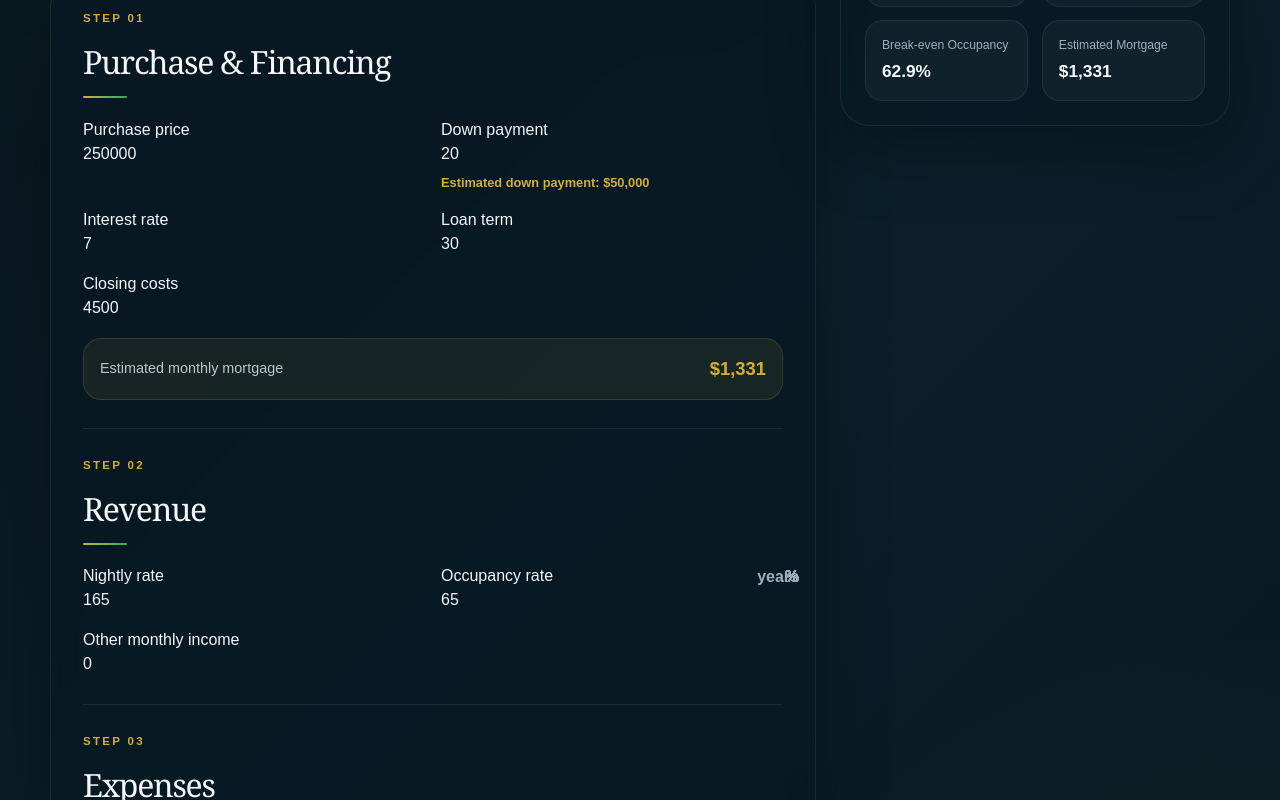
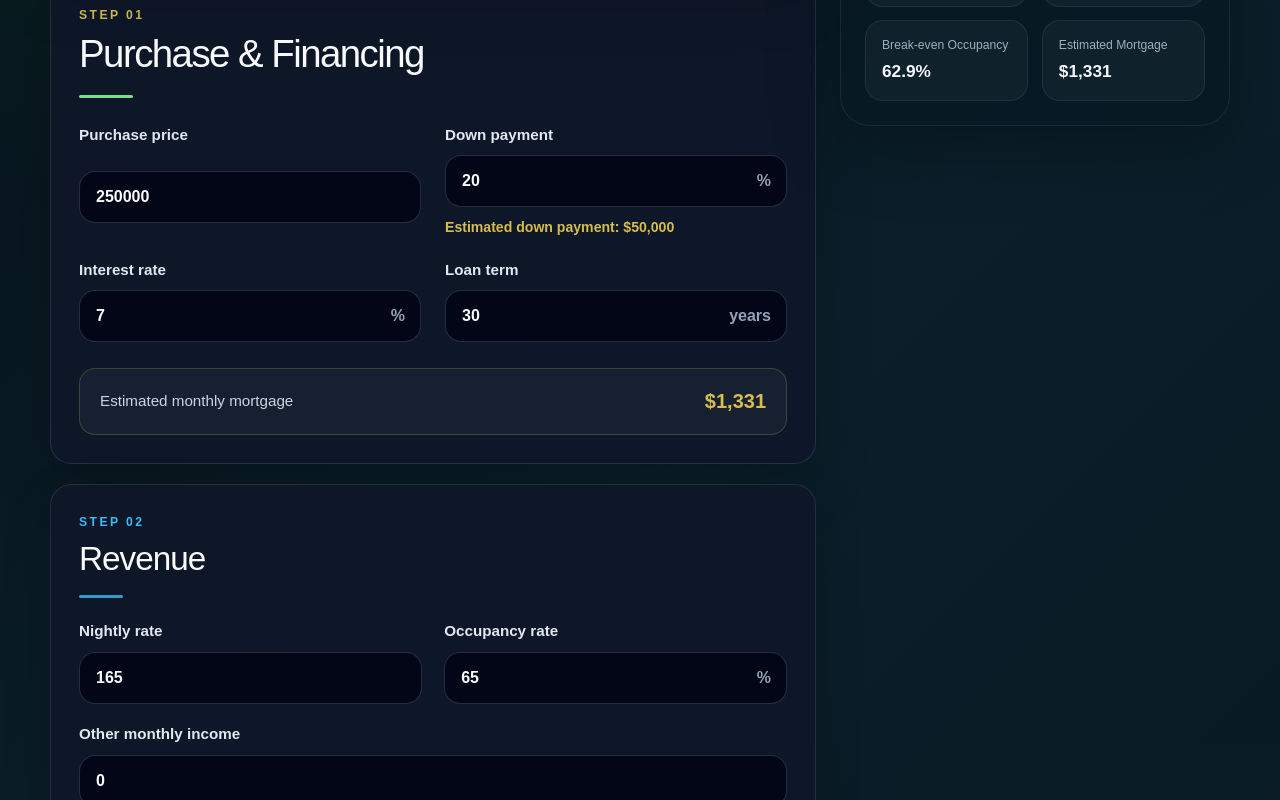
Before and after one commit to codiemaureen/rentulator, a Next.js app: page / in a window 1280 px wide. Shown: the part 480-1280 px from the top of the page. Built offline with nearby package versions, Linux system fonts and the light colour scheme.

Commit message:
Separating cards into individual css modules

```diff
--- a/src/app/components/AnalyzerForm.module.css
+++ b/src/app/components/AnalyzerForm.module.css
@@ -1,14 +1,5 @@
-.formCard {
- padding: clamp(1.25rem, 3vw, 2rem);
- border: 1px solid rgba(245, 247, 250, 0.08);
- border-radius: 30px;
- background: rgba(8, 25, 35, 0.86);
- box-shadow: 0 24px 70px rgba(0, 0, 0, 0.28);
- backdrop-filter: blur(14px);
+.formStack {
+  display: grid;
+  gap: 1.25rem;
+  width: 100%;
 }
-
-@media (max-width: 560px) {
- .formCard {
-  border-radius: 22px;
- }
-}
--- a/src/app/components/AnalyzerForm.tsx
+++ b/src/app/components/AnalyzerForm.tsx
@@ -12,7 +12,7 @@ type Props = {
 
 export default function AnalyzerForm({ values, results, updateValue }: Props) {
   return (
-    <div className={styles.formCard}>
+    <div className={styles.formStack}>
       <PurchaseFinancingCard
         values={values}
         results={results}
--- a/src/app/components/AnalyzerInput.module.css
+++ b/src/app/components/AnalyzerInput.module.css
@@ -1,12 +1,11 @@
 .field {
- width: 100%;
+  display: grid;
+  gap: 0.55rem;
 }
 
-.field label {
- display: block;
- margin-bottom: 0.45rem;
- color: #dce6ed;
- font-size: 0.84rem;
+.field span:first-child {
+  color: #e2e8f0;
+  font-size: 0.95rem;
   font-weight: 800;
 }
 
@@ -14,30 +13,21 @@
   position: relative;
 }
 
-.field input {
+.input {
   width: 100%;
- border: 1px solid rgba(245, 247, 250, 0.12);
- border-radius: 16px;
- background: rgba(3, 13, 20, 0.74);
- color: #f5f7fa;
- padding: 0.95rem 1rem;
+  min-height: 52px;
+  background: #020617;
+  color: #f8fafc;
+  border: 1px solid rgba(148, 163, 184, 0.24);
+  border-radius: 1rem;
+  padding: 0.8rem 1rem;
   font-size: 1rem;
- font-weight: 800;
+  font-weight: 700;
   outline: none;
- transition:
-  border-color 0.2s ease,
-  box-shadow 0.2s ease,
-  background 0.2s ease;
 }
 
-.field input:focus {
- border-color: rgba(29, 185, 84, 0.75);
- box-shadow: 0 0 0 4px rgba(29, 185, 84, 0.12);
- background: rgba(4, 17, 25, 0.95);
-}
-
-.withSuffix {
- padding-right: 3.5rem !important;
+.hasSuffix {
+  padding-right: 4.5rem;
 }
 
 .suffix {
@@ -45,7 +35,12 @@
   right: 1rem;
   top: 50%;
   transform: translateY(-50%);
- color: #9fb0bd;
+  color: #94a3b8;
   font-weight: 800;
   pointer-events: none;
 }
+
+.input:focus {
+  border-color: #38bdf8;
+  box-shadow: 0 0 0 4px rgba(56, 189, 248, 0.12);
+}
--- a/src/app/components/AnalyzerInput.tsx
+++ b/src/app/components/AnalyzerInput.tsx
@@ -1,61 +1,31 @@
-import { useEffect, useState } from "react";
 import styles from "./AnalyzerInput.module.css";
 
-type AnalyzerInputProps = {
+type Props = {
   label: string;
   value: number;
+  suffix?: string;
   onChange: (value: number) => void;
-  suffix?: string;
 };
 
 export default function AnalyzerInput({
   label,
   value,
+  suffix,
   onChange,
-  suffix = "",
-}: AnalyzerInputProps) {
-  const [displayValue, setDisplayValue] = useState(String(value));
+}: Props) {
+  return (
+    <label className={styles.field}>
+      <span>{label}</span>
 
-  useEffect(() => {
-    setDisplayValue(String(value));
-  }, [value]);
-
-  const handleChange = (e: React.ChangeEvent<HTMLInputElement>) => {
-    const nextValue = e.target.value;
-
-    setDisplayValue(nextValue);
-
-    if (nextValue === "") return;
-
-    const numericValue = Number(nextValue);
-
-    if (!Number.isNaN(numericValue)) {
-      onChange(numericValue);
-    }
-  };
-
-  const handleBlur = () => {
-    if (displayValue === "") {
-      setDisplayValue("0");
-      onChange(0);
-    }
-  };
-
-  return (
-    <label className={styles.inputGroup}>
-      <span className={styles.label}>{label}</span>
-
-      <div className={styles.inputWrapper}>
+      <div className={styles.inputWrap}>
         <input
-          type="text"
+          className={`${styles.input} ${suffix ? styles.hasSuffix : ""}`}
+          value={value}
+          onChange={(e) => onChange(Number(e.target.value))}
           inputMode="decimal"
-          value={displayValue}
-          onChange={handleChange}
-          onBlur={handleBlur}
-          className={styles.input}
         />
 
-        {suffix ? <span className={styles.suffix}>{suffix}</span> : null}
+        {suffix && <span className={styles.suffix}>{suffix}</span>}
       </div>
     </label>
   );
--- /dev/null
+++ b/src/app/components/ExpensesCard.module.css
@@ -0,0 +1,57 @@
+.formSection {
+ background: rgba(15, 23, 42, 0.88);
+ border: 1px solid rgba(148, 163, 184, 0.16);
+ border-radius: 1.35rem;
+ padding: clamp(1.25rem, 2.2vw, 1.75rem);
+ box-shadow: 0 18px 45px rgba(0, 0, 0, 0.22);
+}
+
+.sectionHeader {
+ margin-bottom: 1.4rem;
+}
+
+.sectionHeader p {
+ color: #f97373;
+ font-size: 0.76rem;
+ font-weight: 900;
+ letter-spacing: 0.2em;
+ text-transform: uppercase;
+ margin: 0 0 0.6rem;
+}
+
+.sectionHeader h2 {
+ color: #f8fafc;
+ font-size: clamp(1.5rem, 2.6vw, 2.2rem);
+ line-height: 1.1;
+ letter-spacing: -0.03em;
+ margin: 0;
+}
+
+.sectionHeader::after {
+ content: "";
+ display: block;
+ width: 44px;
+ height: 3px;
+ background: #f97373;
+ border-radius: 999px;
+ margin-top: 1.1rem;
+ opacity: 0.85;
+}
+
+.inputGrid {
+ display: grid;
+ grid-template-columns: repeat(3, minmax(0, 1fr));
+ gap: 1.2rem 1.4rem;
+}
+
+@media (max-width: 1000px) {
+ .inputGrid {
+  grid-template-columns: repeat(2, minmax(0, 1fr));
+ }
+}
+
+@media (max-width: 700px) {
+ .inputGrid {
+  grid-template-columns: 1fr;
+ }
+}
--- a/src/app/components/ExpensesCard.tsx
+++ b/src/app/components/ExpensesCard.tsx
@@ -1,5 +1,5 @@
 import AnalyzerInput from "./AnalyzerInput";
-import styles from "./AnalyzerSection.module.css";
+import styles from "./ExpensesCard.module.css";
 import { AnalyzerValues } from "./types";
 
 type Props = {
--- /dev/null
+++ b/src/app/components/PurchaseFinancingCard.module.css
@@ -0,0 +1,86 @@
+.formSection {
+ background: rgba(15, 23, 42, 0.88);
+ border: 1px solid rgba(148, 163, 184, 0.18);
+ border-radius: 1.35rem;
+ padding: clamp(1.25rem, 2.2vw, 1.75rem);
+ box-shadow: 0 20px 55px rgba(0, 0, 0, 0.24);
+}
+
+.sectionHeader {
+ margin-bottom: 1.6rem;
+}
+
+.sectionHeader p {
+ color: #d6bd4c;
+ font-size: 0.76rem;
+ font-weight: 900;
+ letter-spacing: 0.2em;
+ text-transform: uppercase;
+ margin: 0 0 0.65rem;
+}
+
+.sectionHeader h2 {
+ color: #f8fafc;
+ font-size: clamp(1.65rem, 3vw, 2.55rem);
+ line-height: 1;
+ letter-spacing: -0.04em;
+ margin: 0;
+}
+
+.sectionHeader::after {
+ content: "";
+ display: block;
+ width: 54px;
+ height: 3px;
+ background: #7ddf8a;
+ border-radius: 999px;
+ margin-top: 1.35rem;
+}
+
+.inputGrid {
+ display: grid;
+ grid-template-columns: repeat(2, minmax(0, 1fr));
+ gap: 1.25rem 1.5rem;
+}
+
+.helperText {
+ display: block;
+ color: #d6bd4c;
+ font-size: 0.88rem;
+ font-weight: 800;
+ margin-top: 0.65rem;
+}
+
+.formSummary {
+ margin-top: 1.6rem;
+ background: rgba(255, 255, 255, 0.04);
+ border: 1px solid rgba(214, 189, 76, 0.22);
+ border-radius: 1rem;
+ padding: 1.1rem 1.25rem;
+ display: flex;
+ align-items: center;
+ justify-content: space-between;
+ gap: 1rem;
+}
+
+.formSummary span {
+ color: #cbd5e1;
+ font-size: 0.95rem;
+}
+
+.formSummary strong {
+ color: #d6bd4c;
+ font-size: 1.25rem;
+ font-weight: 900;
+}
+
+@media (max-width: 700px) {
+ .inputGrid {
+  grid-template-columns: 1fr;
+ }
+
+ .formSummary {
+  flex-direction: column;
+  align-items: flex-start;
+ }
+}
--- a/src/app/components/PurchaseFinancingCard.tsx
+++ b/src/app/components/PurchaseFinancingCard.tsx
@@ -1,5 +1,5 @@
 import AnalyzerInput from "./AnalyzerInput";
-import styles from "./AnalyzerSection.module.css";
+import styles from "./PurchaseFinancingCard.module.css";
 import { AnalyzerValues, AnalyzerResults } from "./types";
 import { currency } from "./calculations";
 
@@ -54,12 +54,6 @@ export default function PurchaseFinancingCard({
           onChange={(value) => updateValue("loanTermYears", value)}
           suffix="years"
         />
-
-        <AnalyzerInput
-          label="Closing costs"
-          value={values.closingCosts}
-          onChange={(value) => updateValue("closingCosts", value)}
-        />
       </div>
 
       <div className={styles.formSummary}>
--- /dev/null
+++ b/src/app/components/RevenueCard.module.css
@@ -0,0 +1,60 @@
+.formSection {
+ background: rgba(15, 23, 42, 0.88);
+ border: 1px solid rgba(148, 163, 184, 0.16);
+ border-radius: 1.35rem;
+ padding: clamp(1.25rem, 2.2vw, 1.75rem);
+ box-shadow: 0 18px 45px rgba(0, 0, 0, 0.22);
+}
+
+.sectionHeader {
+ margin-bottom: 1.4rem;
+}
+
+.sectionHeader p {
+ color: #38bdf8;
+ /* subtle variation from step 01 */
+ font-size: 0.76rem;
+ font-weight: 900;
+ letter-spacing: 0.2em;
+ text-transform: uppercase;
+ margin: 0 0 0.6rem;
+}
+
+.sectionHeader h2 {
+ color: #f8fafc;
+ font-size: clamp(1.5rem, 2.6vw, 2.2rem);
+ line-height: 1.1;
+ letter-spacing: -0.03em;
+ margin: 0;
+}
+
+.sectionHeader::after {
+ content: "";
+ display: block;
+ width: 44px;
+ height: 3px;
+ background: #38bdf8;
+ border-radius: 999px;
+ margin-top: 1.1rem;
+ opacity: 0.8;
+}
+
+.inputGrid {
+ display: grid;
+ grid-template-columns: repeat(2, minmax(0, 1fr));
+ gap: 1.2rem 1.4rem;
+}
+
+.inputGrid>*:last-child {
+ grid-column: span 2;
+}
+
+@media (max-width: 700px) {
+ .inputGrid {
+  grid-template-columns: 1fr;
+ }
+
+ .inputGrid>*:last-child {
+  grid-column: span 1;
+ }
+}
--- a/src/app/components/RevenueCard.tsx
+++ b/src/app/components/RevenueCard.tsx
@@ -1,5 +1,5 @@
 import AnalyzerInput from "./AnalyzerInput";
-import styles from "./AnalyzerSection.module.css";
+import styles from "./RevenueCard.module.css";
 import { AnalyzerValues } from "./types";
 
 type Props = {
```
Lines whose indentation alone changed are shown as unchanged.
